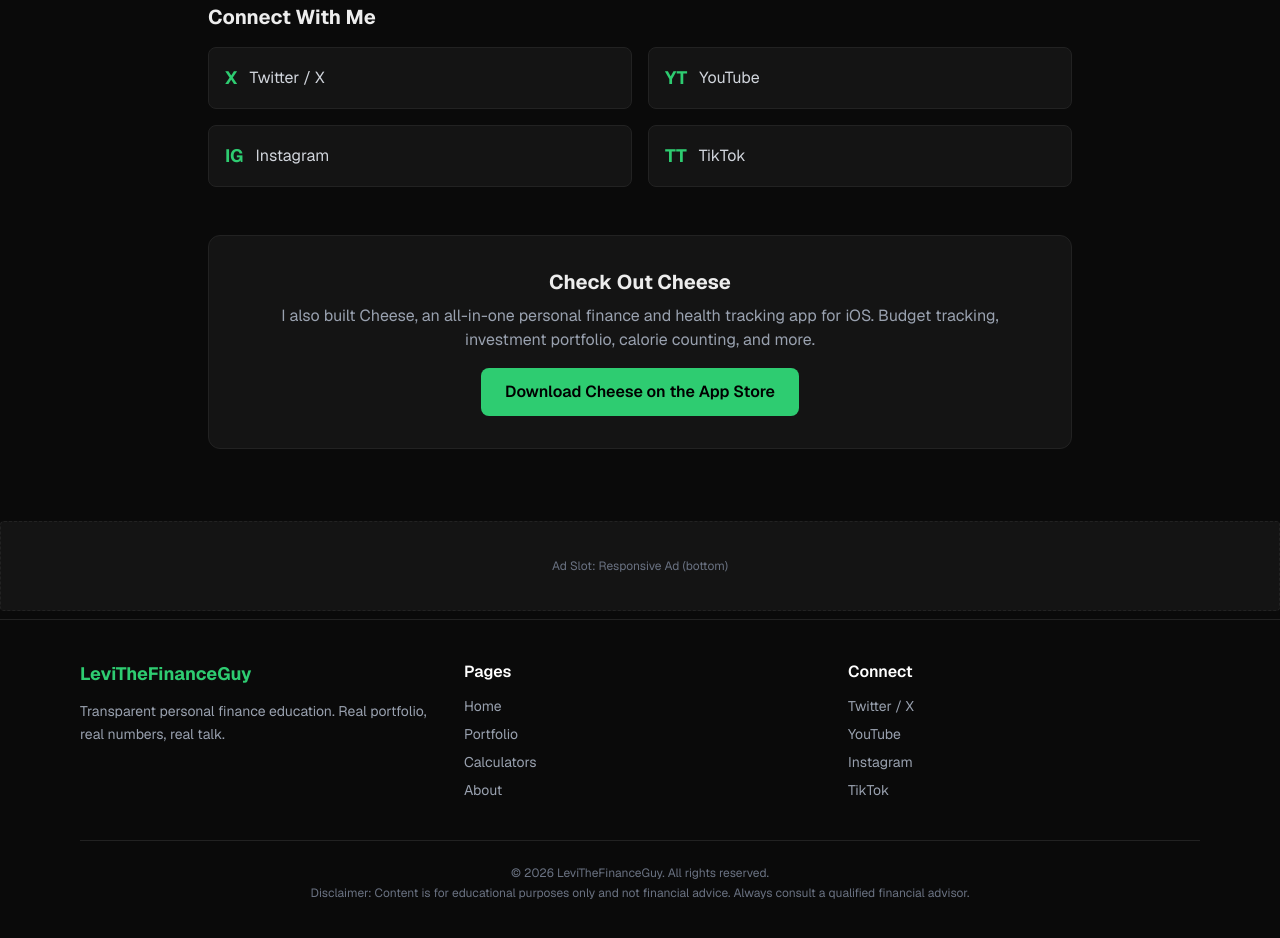
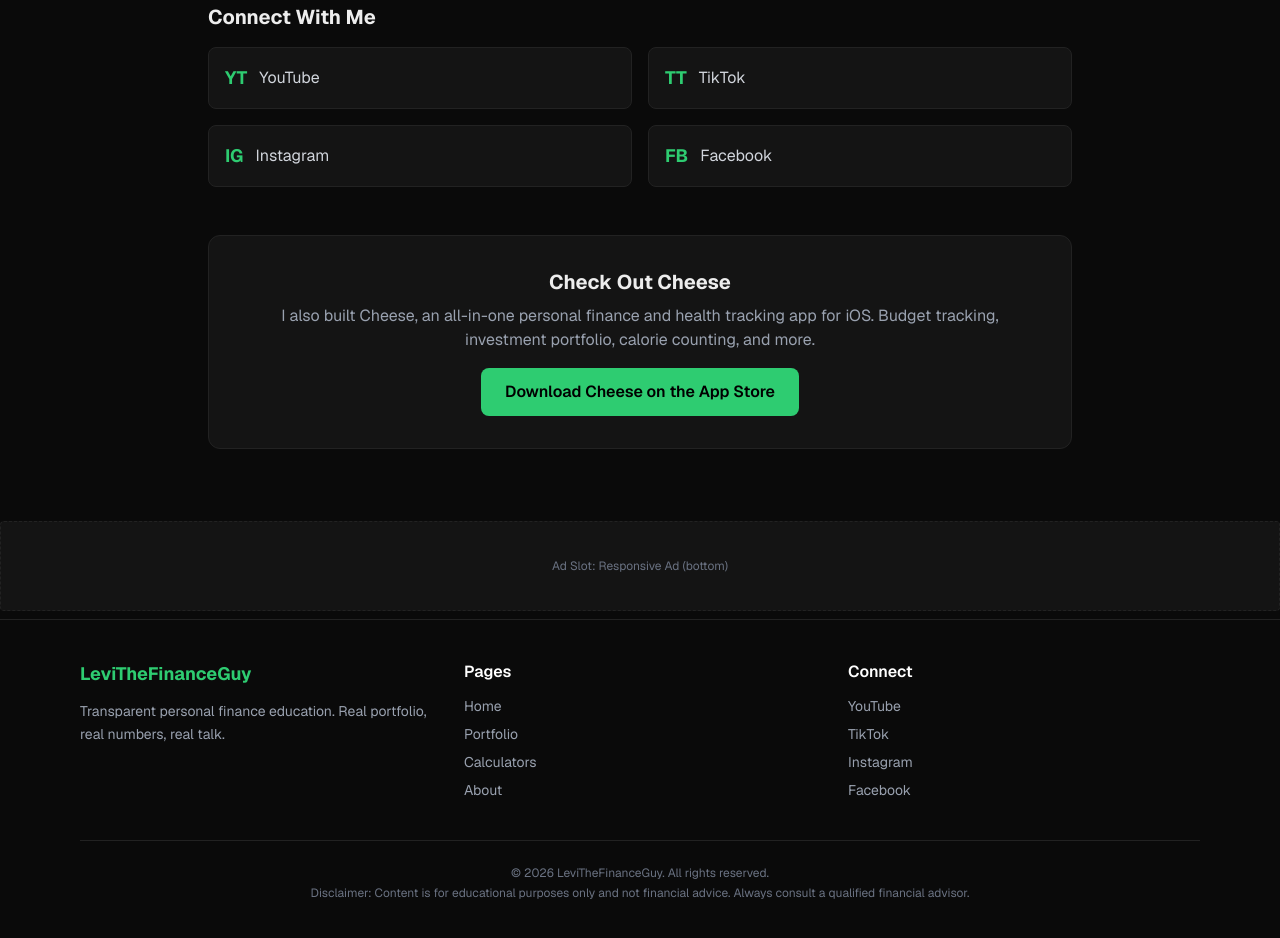
Before and after one commit to levithefinanceguy/levithefinanceguy, a Next.js app: page /about in a window 1280 px wide. Shown: the part 1220-2158 px from the top of the page. Built offline with nearby package versions, Linux system fonts and the light colour scheme.

Commit message:
Add real social links, remove Twitter/X, add Facebook

```diff
--- a/app/about/page.tsx
+++ b/app/about/page.tsx
@@ -25,7 +25,10 @@ export default function AboutPage() {
             description:
               "Personal finance educator and transparent investor sharing his real portfolio and free financial tools.",
             sameAs: [
-              // Add social media URLs here
+              "https://www.youtube.com/@levithefinanceguy",
+              "https://www.tiktok.com/@levithefinanceguy",
+              "https://instagram.com/levithefinanceguy",
+              "https://www.facebook.com/share/18H1hiqGQQ/?mibextid=wwXIfr",
             ],
           }),
         }}
@@ -90,34 +93,37 @@ export default function AboutPage() {
         <section className="mb-12">
           <h2 className="text-xl font-bold mb-4">Connect With Me</h2>
           <div className="grid grid-cols-1 sm:grid-cols-2 gap-4">
-            {/* Replace # with actual links */}
             <a
-              href="#"
-              className="flex items-center gap-3 p-4 rounded-lg border border-card-border bg-card-bg hover:border-accent-green/50 transition-all"
-            >
-              <span className="text-accent-green font-bold text-lg">X</span>
-              <span className="text-gray-300">Twitter / X</span>
-            </a>
-            <a
-              href="#"
+              href="https://www.youtube.com/@levithefinanceguy"
+              target="_blank" rel="noopener noreferrer"
               className="flex items-center gap-3 p-4 rounded-lg border border-card-border bg-card-bg hover:border-accent-green/50 transition-all"
             >
               <span className="text-accent-green font-bold text-lg">YT</span>
               <span className="text-gray-300">YouTube</span>
             </a>
             <a
-              href="#"
+              href="https://www.tiktok.com/@levithefinanceguy"
+              target="_blank" rel="noopener noreferrer"
+              className="flex items-center gap-3 p-4 rounded-lg border border-card-border bg-card-bg hover:border-accent-green/50 transition-all"
+            >
+              <span className="text-accent-green font-bold text-lg">TT</span>
+              <span className="text-gray-300">TikTok</span>
+            </a>
+            <a
+              href="https://instagram.com/levithefinanceguy"
+              target="_blank" rel="noopener noreferrer"
               className="flex items-center gap-3 p-4 rounded-lg border border-card-border bg-card-bg hover:border-accent-green/50 transition-all"
             >
               <span className="text-accent-green font-bold text-lg">IG</span>
               <span className="text-gray-300">Instagram</span>
             </a>
             <a
-              href="#"
+              href="https://www.facebook.com/share/18H1hiqGQQ/?mibextid=wwXIfr"
+              target="_blank" rel="noopener noreferrer"
               className="flex items-center gap-3 p-4 rounded-lg border border-card-border bg-card-bg hover:border-accent-green/50 transition-all"
             >
-              <span className="text-accent-green font-bold text-lg">TT</span>
-              <span className="text-gray-300">TikTok</span>
+              <span className="text-accent-green font-bold text-lg">FB</span>
+              <span className="text-gray-300">Facebook</span>
             </a>
           </div>
         </section>
--- a/app/components/Footer.tsx
+++ b/app/components/Footer.tsx
@@ -23,11 +23,10 @@ export default function Footer() {
           <div>
             <h4 className="font-semibold text-white mb-3">Connect</h4>
             <ul className="space-y-2 text-sm text-gray-400">
-              {/* Replace # with actual social media links */}
-              <li><a href="#" className="hover:text-accent-green transition-colors">Twitter / X</a></li>
-              <li><a href="#" className="hover:text-accent-green transition-colors">YouTube</a></li>
-              <li><a href="#" className="hover:text-accent-green transition-colors">Instagram</a></li>
-              <li><a href="#" className="hover:text-accent-green transition-colors">TikTok</a></li>
+              <li><a href="https://www.youtube.com/@levithefinanceguy" target="_blank" rel="noopener noreferrer" className="hover:text-accent-green transition-colors">YouTube</a></li>
+              <li><a href="https://www.tiktok.com/@levithefinanceguy" target="_blank" rel="noopener noreferrer" className="hover:text-accent-green transition-colors">TikTok</a></li>
+              <li><a href="https://instagram.com/levithefinanceguy" target="_blank" rel="noopener noreferrer" className="hover:text-accent-green transition-colors">Instagram</a></li>
+              <li><a href="https://www.facebook.com/share/18H1hiqGQQ/?mibextid=wwXIfr" target="_blank" rel="noopener noreferrer" className="hover:text-accent-green transition-colors">Facebook</a></li>
             </ul>
           </div>
         </div>
```
